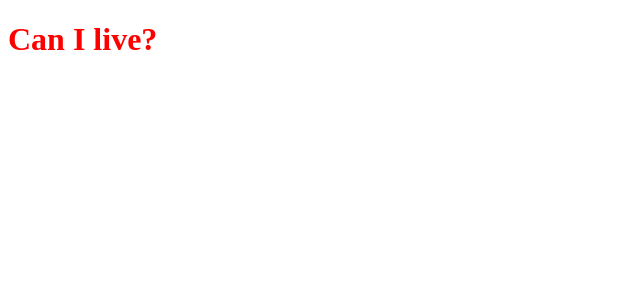
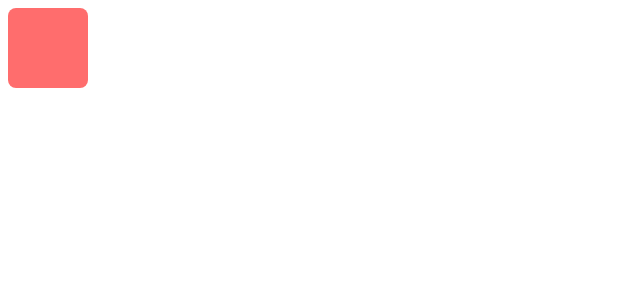
Before and after one commit to oslabs-beta/kubehawk, a React app: page / in a window 1280 px wide. Shown: the top 300 px of the page, without its empty margins (0-640 px from the left). Built offline with nearby package versions, Linux system fonts and the light colour scheme.

Commit message:
Update Reactdom render method and install react spring dependencies

```diff
--- a/index.js
+++ b/index.js
@@ -1,5 +1,7 @@
 import React from 'react';
 import ReactDOM from 'react-dom';
+import { createRoot } from 'react-dom/client';
 import App from './src/App';
 
-ReactDOM.render(<App />, document.getElementById('root'));
+const rootElement = document.getElementById('root');
+createRoot(rootElement).render(<App />);
--- a/package.json
+++ b/package.json
@@ -44,6 +44,7 @@
     "@babel/preset-env": "^7.21.4",
     "@babel/preset-react": "^7.18.6",
     "@babel/preset-typescript": "^7.21.4",
+    "@react-spring/web": "^9.7.1",
     "@types/react": "^18.0.32",
     "babel-loader": "^9.1.2",
     "html-webpack-plugin": "^5.5.0",
--- a/src/App.tsx
+++ b/src/App.tsx
@@ -1,10 +1,12 @@
+import ViewSelector from "./components/ViewSelector";
 import "./styles/styles.scss";
 import React from "react";
+import { animated } from '@react-spring/web';
 
 
 const App = () => {
     return (
-        <h1 className="working">Can I live?</h1>
+        <ViewSelector />
     )
 }
 
--- /dev/null
+++ b/src/components/ViewSelector.tsx
@@ -0,0 +1,34 @@
+import React from 'react';
+import { useSpring, animated } from '@react-spring/web';
+
+export default function ViewSelector() {
+
+    const [springs, api] = useSpring(() => ({
+        from: { x: 0 },
+    }))
+
+    const handleClick = () => {
+        console.log('the click worked')
+        api.start({
+            from: {
+                x: 0,
+            },
+            to: {
+                x: 100,
+            },
+        })
+    }
+
+    return (
+        <animated.div
+          onClick={handleClick}
+          style={{
+            width: 80,
+            height: 80,
+            background: '#ff6d6d',
+            borderRadius: 8,
+            ...springs,
+          }}
+        />
+    )
+}
```
Also changed, not shown: 1 other file (tests, documents, lock files or other folders).
